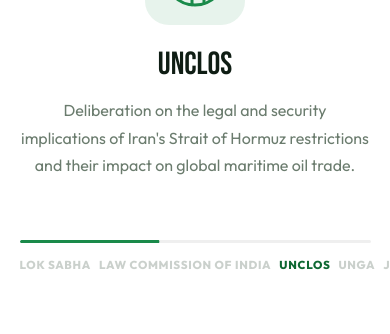
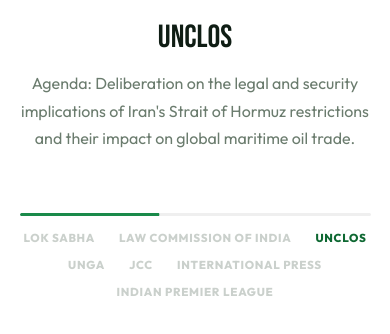
Before and after one commit to thesambhavfoundation16/sambhav-web, a React (Vite) app: page / in a window 390 px wide. Shown: the part 3550-3884 px from the top of the page. Built offline with nearby package versions, Linux system fonts and the light colour scheme; a web font is replaced by a local one.

Commit message:
Fix Committees Agenda and Mobile UI

```diff
--- a/src/main.jsx
+++ b/src/main.jsx
@@ -424,22 +424,22 @@
     {
       icon: Landmark,
       title: 'LOK SABHA',
-      description: 'Deliberation upon the failures of the Indian Education System with special emphasis on the implementation and challenges of the National Education Policy (NEP).',
+      description: 'Agenda: Deliberation upon the failures of the Indian Education System with special emphasis on the implementation and challenges of the National Education Policy (NEP).',
     },
     {
       icon: Scale,
       title: 'LAW COMMISSION OF INDIA',
-      description: 'Deliberation to review the working of the Constitution with special emphasis on electoral and judicial reforms based on the 2002 NCRWC Report.',
+      description: 'Agenda: Deliberation to review the working of the Constitution with special emphasis on electoral and judicial reforms based on the 2002 NCRWC Report.',
     },
     {
       icon: Globe2,
       title: 'UNCLOS',
-      description: "Deliberation on the legal and security implications of Iran's Strait of Hormuz restrictions and their impact on global maritime oil trade.",
+      description: "Agenda: Deliberation on the legal and security implications of Iran's Strait of Hormuz restrictions and their impact on global maritime oil trade.",
     },
     {
       icon: Shield,
       title: 'UNGA',
-      description: 'Deliberation upon the Apprehension of the President of Venezuela by the United States of America and its Repercussions on State Sovereignty, International Law, Diplomatic Norms, and the Maintenance of International Peace and Security.',
+      description: 'Agenda: Deliberation upon the Apprehension of the President of Venezuela by the United States of America and its Repercussions on State Sovereignty, International Law, Diplomatic Norms, and the Maintenance of International Peace and Security.',
     },
     {
       icon: MessageSquareText,
--- a/src/styles.css
+++ b/src/styles.css
@@ -783,8 +783,9 @@
 
 .committees-nav {
   display: flex;
-  justify-content: space-between;
-  gap: 8px;
+  justify-content: center;
+  flex-wrap: wrap;
+  gap: 12px 24px;
 }
 
 .committees-nav span {
```
